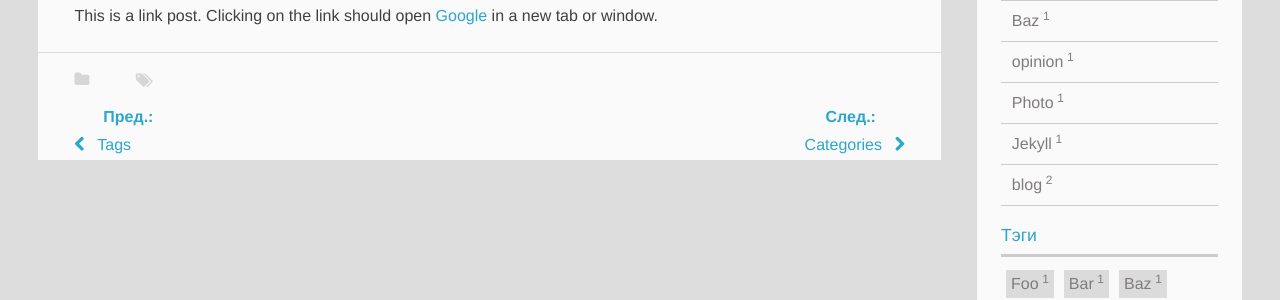
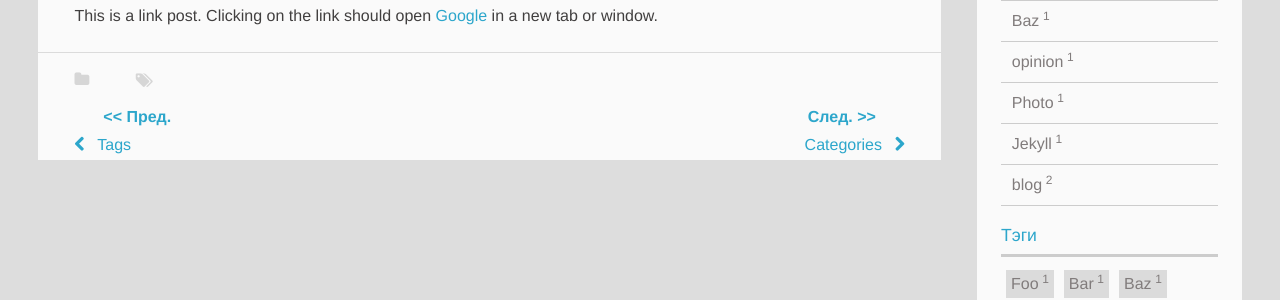
Before and after one commit to dvesti/jekyll-jacman, a Jekyll site: the page built from _posts/2013-12-24-link-post.md, in a window 1280 px wide. Shown: the part 379-679 px from the top of the page. Built offline with Jekyll 4.4.1, drawn with Linux system fonts in a browser that asks for light colours; some of the changed lines change nothing that is shown.

Commit message:
updated site

```diff
--- a/_data/languages/ru.yml
+++ b/_data/languages/ru.yml
@@ -4,11 +4,11 @@ tags: Тэги
 tagcloud: Облако Тэгов
 prev: Пред.
 next: След.
-prev-post: 'Пред.: '
-next-post: 'След.: '
+prev-post: '<< Пред. '
+next-post: 'След. >> '
 search-load:  Идёт загрузка. Подождите, пожалуйста...
-comment: Комментарий
-contents: Комментарии
+comment: Комментарии
+contents: Содержание
 archive_a: Архив
 archive_b: "Архив: %s"
 archive_date: "%b %Y"
```
